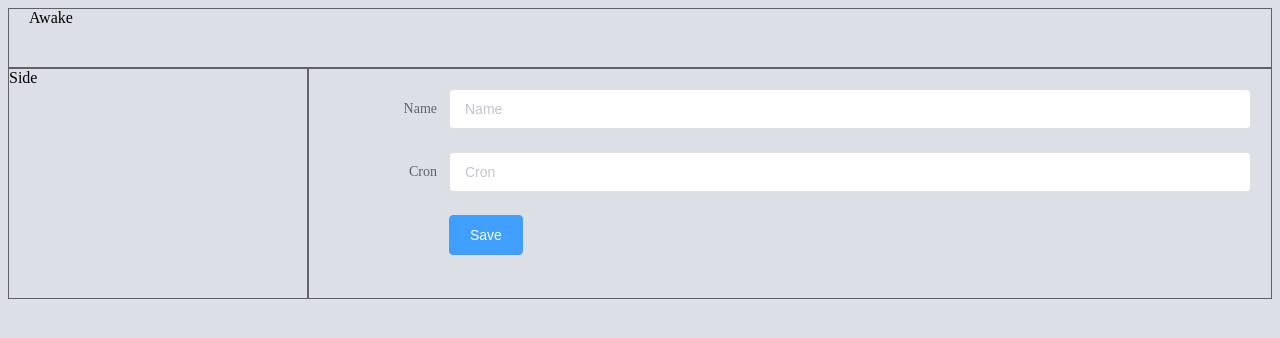
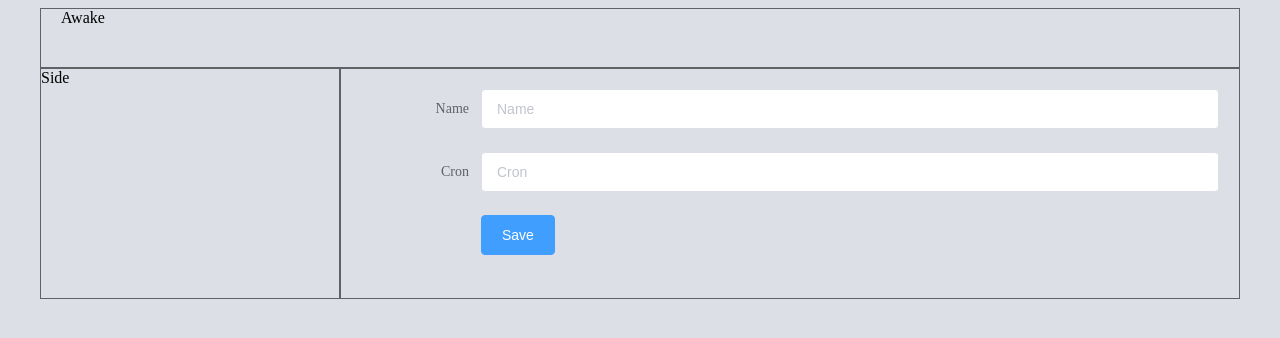
Before and after one commit to jvikstedt/awake-ui, a Vue app: page /jobs/new in a window 1280 px wide. Shown: the top 338 px of the page. Built offline with nearby package versions, Linux system fonts and the light colour scheme.

Commit message:
Smaller container and always center

```diff
--- a/src/App.vue
+++ b/src/App.vue
@@ -36,4 +36,9 @@ export default {
   .el-header {
     border: 1px solid #606266;
   }
+
+  #app {
+    max-width: 1200px;
+    margin: 0 auto;
+  }
 </style>
```
